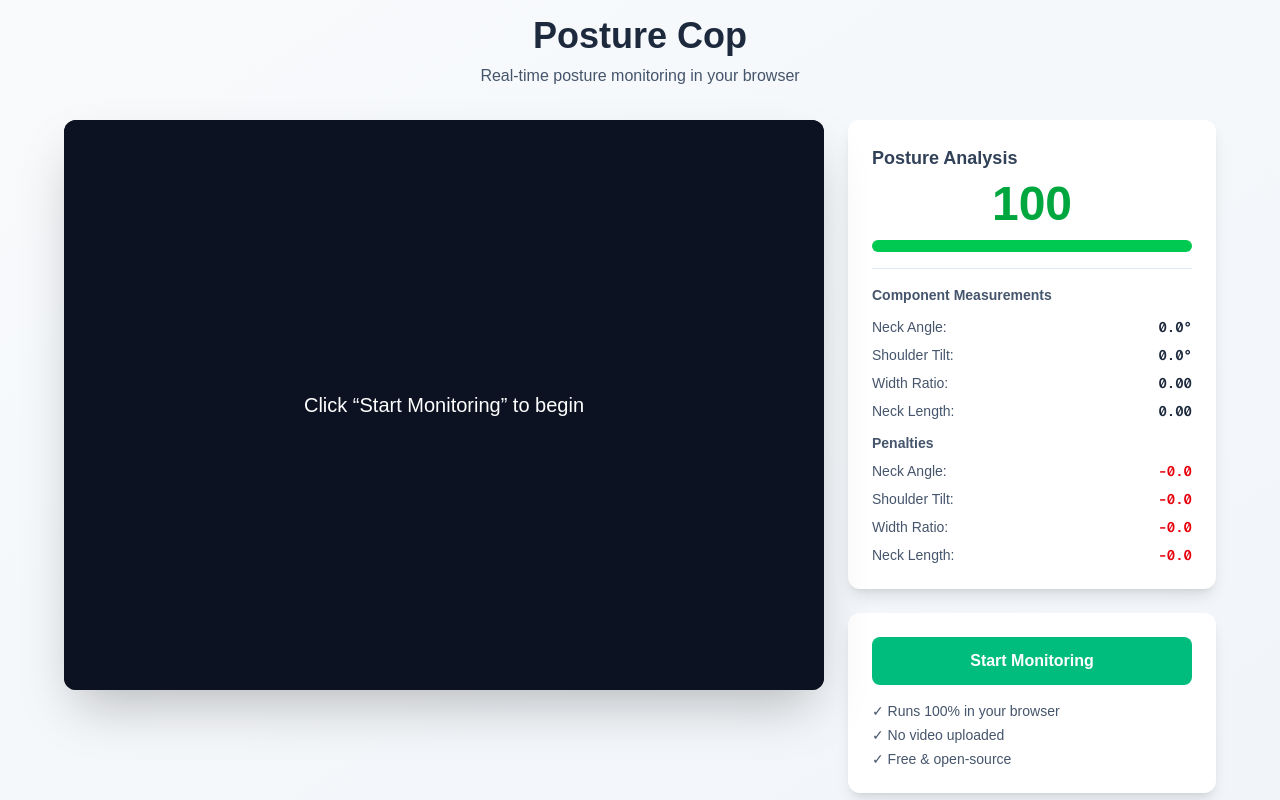
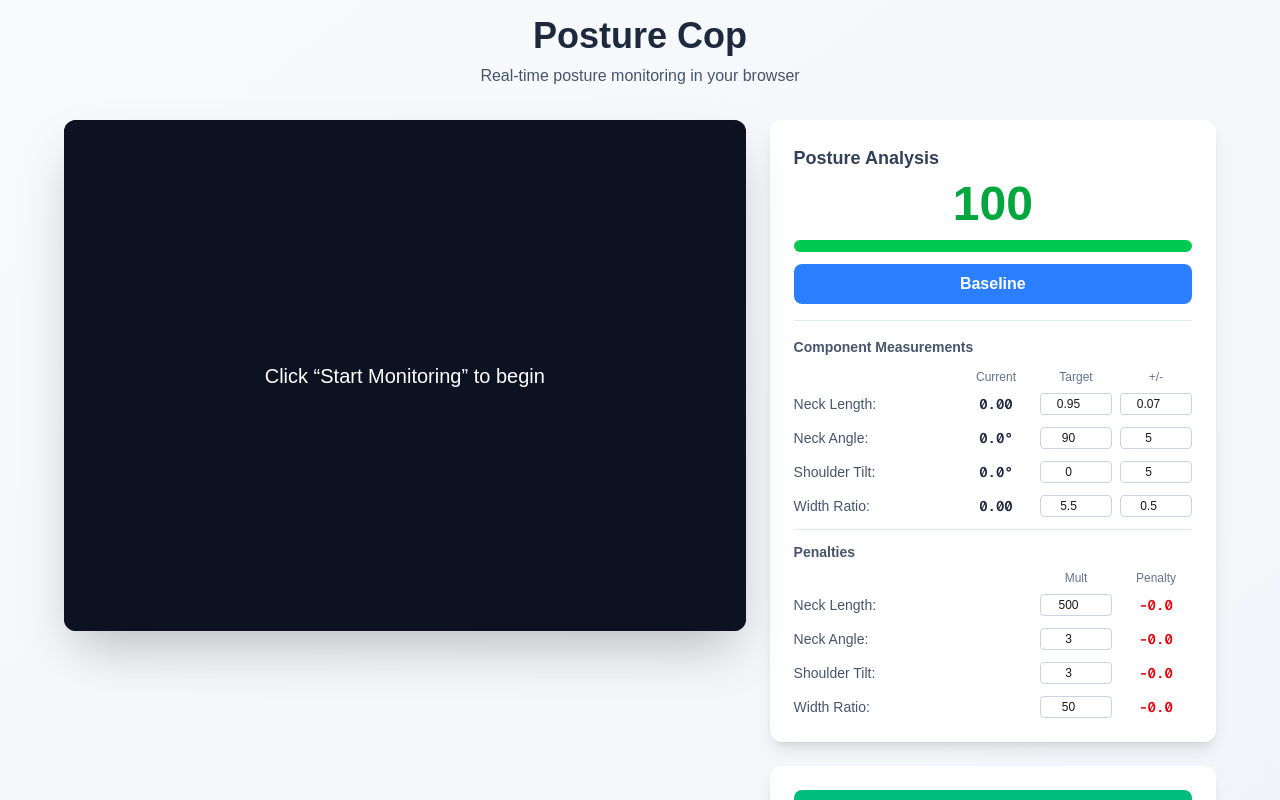
Before and after one commit to MarcusJRLee/posture_cop, a Next.js app: page / in a window 1280 px wide. Shown: the top 800 px of the page. Built offline with nearby package versions, Linux system fonts and the light colour scheme.

Commit message:
Presented the data to the user.

```diff
--- a/src/app/page.tsx
+++ b/src/app/page.tsx
@@ -8,6 +8,8 @@ import SettingsPanel from "@/components/settings_panel";
 import {
   DEFAULT_POSTURE_ANALYSIS,
   type PostureAnalysis,
+  DEFAULT_PENALTY_CONFIG,
+  type PenaltyConfig,
 } from "@/lib/posture_logic";
 
 /** The main component for the home page. */
@@ -16,6 +18,8 @@ export default function Home() {
   const [postureAnalysis, setPostureAnalysis] = useState<PostureAnalysis>(
     DEFAULT_POSTURE_ANALYSIS
   );
+  const [penaltyConfig, setPenaltyConfig] =
+    useState<PenaltyConfig>(DEFAULT_PENALTY_CONFIG);
   const [alert, setAlert] = useState<string | null>(null);
 
   return (
@@ -30,17 +34,22 @@ export default function Home() {
           </p>
         </header>
 
-        <div className="grid lg:grid-cols-3 gap-6">
-          <div className="lg:col-span-2">
+        <div className="grid lg:grid-cols-5 gap-6">
+          <div className="lg:col-span-3">
             <CameraFeed
               isActive={monitoring}
+              penaltyConfig={penaltyConfig}
               onPostureUpdate={setPostureAnalysis}
               onAlert={setAlert}
             />
           </div>
 
-          <div className="space-y-6">
-            <PostureScore analysis={postureAnalysis} />
+          <div className="lg:col-span-2 space-y-6">
+            <PostureScore
+              analysis={postureAnalysis}
+              config={penaltyConfig}
+              onConfigChange={setPenaltyConfig}
+            />
             <SettingsPanel
               isMonitoring={monitoring}
               onToggle={() => setMonitoring(!monitoring)}
--- a/src/components/posture_score.tsx
+++ b/src/components/posture_score.tsx
@@ -1,10 +1,16 @@
-import type { PostureAnalysis } from "@/lib/posture_logic";
+import type { PostureAnalysis, PenaltyConfig } from "@/lib/posture_logic";
 
 interface PostureScoreProps {
   analysis: PostureAnalysis;
+  config: PenaltyConfig;
+  onConfigChange: (config: PenaltyConfig) => void;
 }
 
-export default function PostureScore({ analysis }: PostureScoreProps) {
+export default function PostureScore({
+  analysis,
+  config,
+  onConfigChange,
+}: PostureScoreProps) {
   const {
     score,
     neckAngle,
@@ -23,6 +29,27 @@ export default function PostureScore({ analysis }: PostureScoreProps) {
       : score > 50
       ? "text-yellow-600"
       : "text-red-600";
+
+  const handleBaseline = () => {
+    onConfigChange({
+      neckAnglePenaltyCalcConfig: {
+        ...config.neckAnglePenaltyCalcConfig,
+        idealValue: Math.round(neckAngle),
+      },
+      shoulderAnglePenaltyCalcConfig: {
+        ...config.shoulderAnglePenaltyCalcConfig,
+        idealValue: Math.round(shoulderAngle),
+      },
+      shouldersEyesWidthRatioPenaltyCalcConfig: {
+        ...config.shouldersEyesWidthRatioPenaltyCalcConfig,
+        idealValue: Math.round(shouldersEyesWidthRatio * 100) / 100,
+      },
+      neckLengthPenaltyCalcConfig: {
+        ...config.neckLengthPenaltyCalcConfig,
+        idealValue: Math.round(neckLengthRatio * 100) / 100,
+      },
+    });
+  };
 
   return (
     <div className="bg-white p-6 rounded-xl shadow-lg">
@@ -43,63 +70,263 @@ export default function PostureScore({ analysis }: PostureScoreProps) {
         />
       </div>
 
+      <button
+        onClick={handleBaseline}
+        className="mt-3 w-full bg-blue-500 hover:bg-blue-600 text-white font-semibold py-2 px-4 rounded-lg transition-colors"
+      >
+        Baseline
+      </button>
+
       <div className="mt-4 pt-4 border-t border-slate-200">
         <h4 className="text-sm font-semibold text-slate-600 mb-3">
           Component Measurements
         </h4>
-        <div className="space-y-2 text-sm">
-          <div className="flex justify-between items-center">
+        <div className="grid grid-cols-[1fr_4.5rem_4.5rem_4.5rem] gap-2 items-center mb-2 text-xs text-slate-500">
+          <span></span>
+          <span className="text-center">Current</span>
+          <span className="text-center">Target</span>
+          <span className="text-center">+/-</span>
+        </div>
+        <div className="space-y-3 text-sm">
+          <div className="grid grid-cols-[1fr_4.5rem_4.5rem_4.5rem] gap-2 items-center">
+            <span className="text-slate-600">Neck Length:</span>
+            <span className="font-mono font-semibold text-slate-800 text-center">
+              {neckLengthRatio.toFixed(2)}
+            </span>
+            <input
+              type="number"
+              value={config.neckLengthPenaltyCalcConfig.idealValue}
+              onChange={(e) =>
+                onConfigChange({
+                  ...config,
+                  neckLengthPenaltyCalcConfig: {
+                    ...config.neckLengthPenaltyCalcConfig,
+                    idealValue: parseFloat(e.target.value) || 0,
+                  },
+                })
+              }
+              className="w-full px-1 py-0.5 border border-slate-300 rounded text-xs text-center"
+              step="0.01"
+            />
+            <input
+              type="number"
+              value={config.neckLengthPenaltyCalcConfig.tolerance}
+              onChange={(e) =>
+                onConfigChange({
+                  ...config,
+                  neckLengthPenaltyCalcConfig: {
+                    ...config.neckLengthPenaltyCalcConfig,
+                    tolerance: parseFloat(e.target.value) || 0,
+                  },
+                })
+              }
+              className="w-full px-1 py-0.5 border border-slate-300 rounded text-xs text-center"
+              step="0.01"
+            />
+          </div>
+          <div className="grid grid-cols-[1fr_4.5rem_4.5rem_4.5rem] gap-2 items-center">
             <span className="text-slate-600">Neck Angle:</span>
-            <span className="font-mono font-semibold text-slate-800">
+            <span className="font-mono font-semibold text-slate-800 text-center">
               {neckAngle.toFixed(1)}°
             </span>
+            <input
+              type="number"
+              value={config.neckAnglePenaltyCalcConfig.idealValue}
+              onChange={(e) =>
+                onConfigChange({
+                  ...config,
+                  neckAnglePenaltyCalcConfig: {
+                    ...config.neckAnglePenaltyCalcConfig,
+                    idealValue: parseFloat(e.target.value) || 0,
+                  },
+                })
+              }
+              className="w-full px-1 py-0.5 border border-slate-300 rounded text-xs text-center"
+              step="0.1"
+            />
+            <input
+              type="number"
+              value={config.neckAnglePenaltyCalcConfig.tolerance}
+              onChange={(e) =>
+                onConfigChange({
+                  ...config,
+                  neckAnglePenaltyCalcConfig: {
+                    ...config.neckAnglePenaltyCalcConfig,
+                    tolerance: parseFloat(e.target.value) || 0,
+                  },
+                })
+              }
+              className="w-full px-1 py-0.5 border border-slate-300 rounded text-xs text-center"
+              step="0.1"
+            />
           </div>
-          <div className="flex justify-between items-center">
+          <div className="grid grid-cols-[1fr_4.5rem_4.5rem_4.5rem] gap-2 items-center">
             <span className="text-slate-600">Shoulder Tilt:</span>
-            <span className="font-mono font-semibold text-slate-800">
+            <span className="font-mono font-semibold text-slate-800 text-center">
               {shoulderAngle.toFixed(1)}°
             </span>
+            <input
+              type="number"
+              value={config.shoulderAnglePenaltyCalcConfig.idealValue}
+              onChange={(e) =>
+                onConfigChange({
+                  ...config,
+                  shoulderAnglePenaltyCalcConfig: {
+                    ...config.shoulderAnglePenaltyCalcConfig,
+                    idealValue: parseFloat(e.target.value) || 0,
+                  },
+                })
+              }
+              className="w-full px-1 py-0.5 border border-slate-300 rounded text-xs text-center"
+              step="0.1"
+            />
+            <input
+              type="number"
+              value={config.shoulderAnglePenaltyCalcConfig.tolerance}
+              onChange={(e) =>
+                onConfigChange({
+                  ...config,
+                  shoulderAnglePenaltyCalcConfig: {
+                    ...config.shoulderAnglePenaltyCalcConfig,
+                    tolerance: parseFloat(e.target.value) || 0,
+                  },
+                })
+              }
+              className="w-full px-1 py-0.5 border border-slate-300 rounded text-xs text-center"
+              step="0.1"
+            />
           </div>
-          <div className="flex justify-between items-center">
+          <div className="grid grid-cols-[1fr_4.5rem_4.5rem_4.5rem] gap-2 items-center">
             <span className="text-slate-600">Width Ratio:</span>
-            <span className="font-mono font-semibold text-slate-800">
+            <span className="font-mono font-semibold text-slate-800 text-center">
               {shouldersEyesWidthRatio.toFixed(2)}
             </span>
-          </div>
-          <div className="flex justify-between items-center">
-            <span className="text-slate-600">Neck Length:</span>
-            <span className="font-mono font-semibold text-slate-800">
-              {neckLengthRatio.toFixed(2)}
-            </span>
+            <input
+              type="number"
+              value={config.shouldersEyesWidthRatioPenaltyCalcConfig.idealValue}
+              onChange={(e) =>
+                onConfigChange({
+                  ...config,
+                  shouldersEyesWidthRatioPenaltyCalcConfig: {
+                    ...config.shouldersEyesWidthRatioPenaltyCalcConfig,
+                    idealValue: parseFloat(e.target.value) || 0,
+                  },
+                })
+              }
+              className="w-full px-1 py-0.5 border border-slate-300 rounded text-xs text-center"
+              step="0.1"
+            />
+            <input
+              type="number"
+              value={config.shouldersEyesWidthRatioPenaltyCalcConfig.tolerance}
+              onChange={(e) =>
+                onConfigChange({
+                  ...config,
+                  shouldersEyesWidthRatioPenaltyCalcConfig: {
+                    ...config.shouldersEyesWidthRatioPenaltyCalcConfig,
+                    tolerance: parseFloat(e.target.value) || 0,
+                  },
+                })
+              }
+              className="w-full px-1 py-0.5 border border-slate-300 rounded text-xs text-center"
+              step="0.1"
+            />
           </div>
         </div>
 
-        <h4 className="text-sm font-semibold text-slate-600 mb-2 mt-3">
+        <h4 className="text-sm font-semibold text-slate-600 mb-2 mt-3 pt-3 border-t border-slate-200">
           Penalties
         </h4>
-        <div className="space-y-2 text-sm">
-          <div className="flex justify-between items-center">
+        <div className="grid grid-cols-[1fr_4.5rem_4.5rem] gap-2 items-center mb-2 text-xs text-slate-500">
+          <span></span>
+          <span className="text-center">Mult</span>
+          <span className="text-center">Penalty</span>
+        </div>
+        <div className="space-y-3 text-sm">
+          <div className="grid grid-cols-[1fr_4.5rem_4.5rem] gap-2 items-center">
+            <span className="text-slate-600">Neck Length:</span>
+            <input
+              type="number"
+              value={config.neckLengthPenaltyCalcConfig.penaltyFactor}
+              onChange={(e) =>
+                onConfigChange({
+                  ...config,
+                  neckLengthPenaltyCalcConfig: {
+                    ...config.neckLengthPenaltyCalcConfig,
+                    penaltyFactor: parseFloat(e.target.value) || 0,
+                  },
+                })
+              }
+              className="w-full px-1 py-0.5 border border-slate-300 rounded text-xs text-center"
+              step="10"
+            />
+            <span className="font-mono font-semibold text-red-600 text-center">
+              -{neckLengthPenalty.toFixed(1)}
+            </span>
+          </div>
+          <div className="grid grid-cols-[1fr_4.5rem_4.5rem] gap-2 items-center">
             <span className="text-slate-600">Neck Angle:</span>
-            <span className="font-mono font-semibold text-red-600">
+            <input
+              type="number"
+              value={config.neckAnglePenaltyCalcConfig.penaltyFactor}
+              onChange={(e) =>
+                onConfigChange({
+                  ...config,
+                  neckAnglePenaltyCalcConfig: {
+                    ...config.neckAnglePenaltyCalcConfig,
+                    penaltyFactor: parseFloat(e.target.value) || 0,
+                  },
+                })
+              }
+              className="w-full px-1 py-0.5 border border-slate-300 rounded text-xs text-center"
+              step="0.1"
+            />
+            <span className="font-mono font-semibold text-red-600 text-center">
               -{neckAnglePenalty.toFixed(1)}
             </span>
           </div>
-          <div className="flex justify-between items-center">
+          <div className="grid grid-cols-[1fr_4.5rem_4.5rem] gap-2 items-center">
             <span className="text-slate-600">Shoulder Tilt:</span>
-            <span className="font-mono font-semibold text-red-600">
+            <input
+              type="number"
+              value={config.shoulderAnglePenaltyCalcConfig.penaltyFactor}
+              onChange={(e) =>
+                onConfigChange({
+                  ...config,
+                  shoulderAnglePenaltyCalcConfig: {
+                    ...config.shoulderAnglePenaltyCalcConfig,
+                    penaltyFactor: parseFloat(e.target.value) || 0,
+                  },
+                })
+              }
+              className="w-full px-1 py-0.5 border border-slate-300 rounded text-xs text-center"
+              step="0.1"
+            />
+            <span className="font-mono font-semibold text-red-600 text-center">
               -{shoulderAnglePenalty.toFixed(1)}
             </span>
           </div>
-          <div className="flex justify-between items-center">
+          <div className="grid grid-cols-[1fr_4.5rem_4.5rem] gap-2 items-center">
             <span className="text-slate-600">Width Ratio:</span>
-            <span className="font-mono font-semibold text-red-600">
+            <input
+              type="number"
+              value={
+                config.shouldersEyesWidthRatioPenaltyCalcConfig.penaltyFactor
+              }
+              onChange={(e) =>
+                onConfigChange({
+                  ...config,
+                  shouldersEyesWidthRatioPenaltyCalcConfig: {
+                    ...config.shouldersEyesWidthRatioPenaltyCalcConfig,
+                    penaltyFactor: parseFloat(e.target.value) || 0,
+                  },
+                })
+              }
+              className="w-full px-1 py-0.5 border border-slate-300 rounded text-xs text-center"
+              step="1"
+            />
+            <span className="font-mono font-semibold text-red-600 text-center">
               -{shouldersEyesWidthRatioPenalty.toFixed(1)}
-            </span>
-          </div>
-          <div className="flex justify-between items-center">
-            <span className="text-slate-600">Neck Length:</span>
-            <span className="font-mono font-semibold text-red-600">
-              -{neckLengthPenalty.toFixed(1)}
             </span>
           </div>
         </div>
```
Also changed, not shown: src/components/camera_feed.tsx (+5 -3 lines), src/lib/posture_logic.ts (+4 -4 lines).
